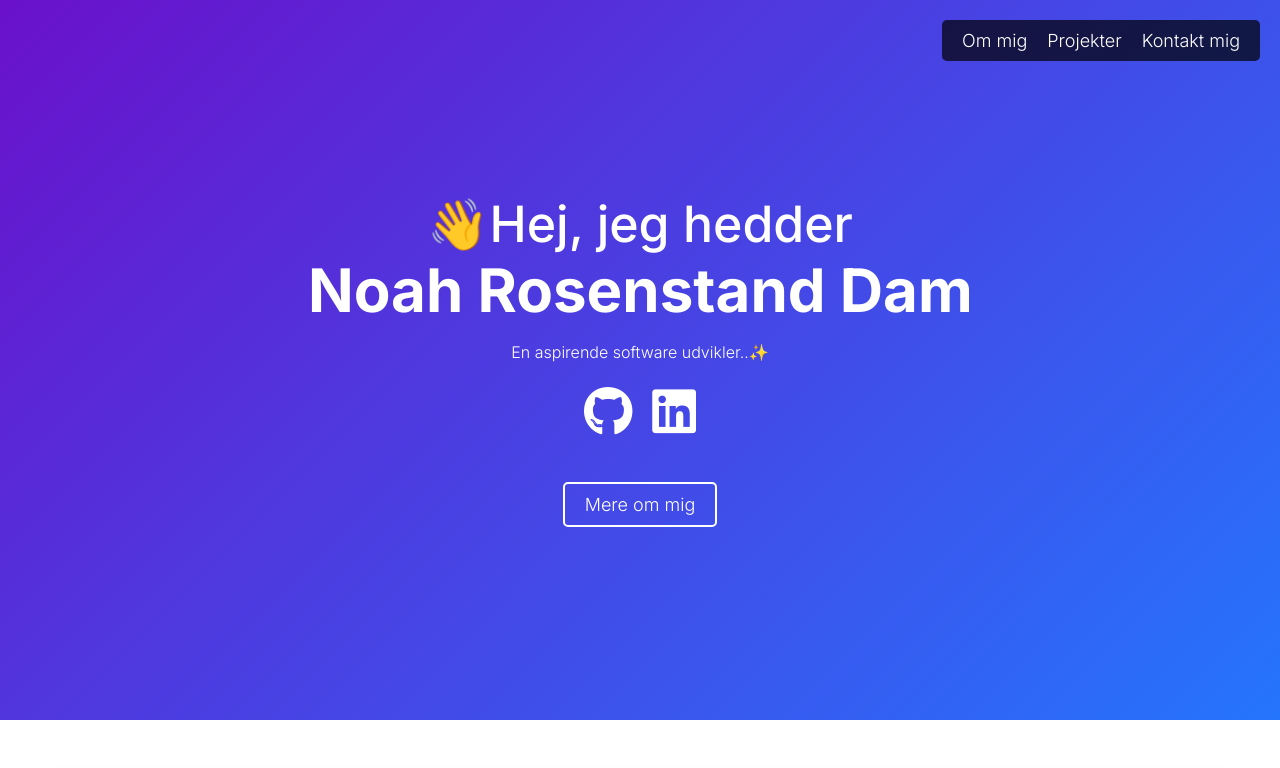
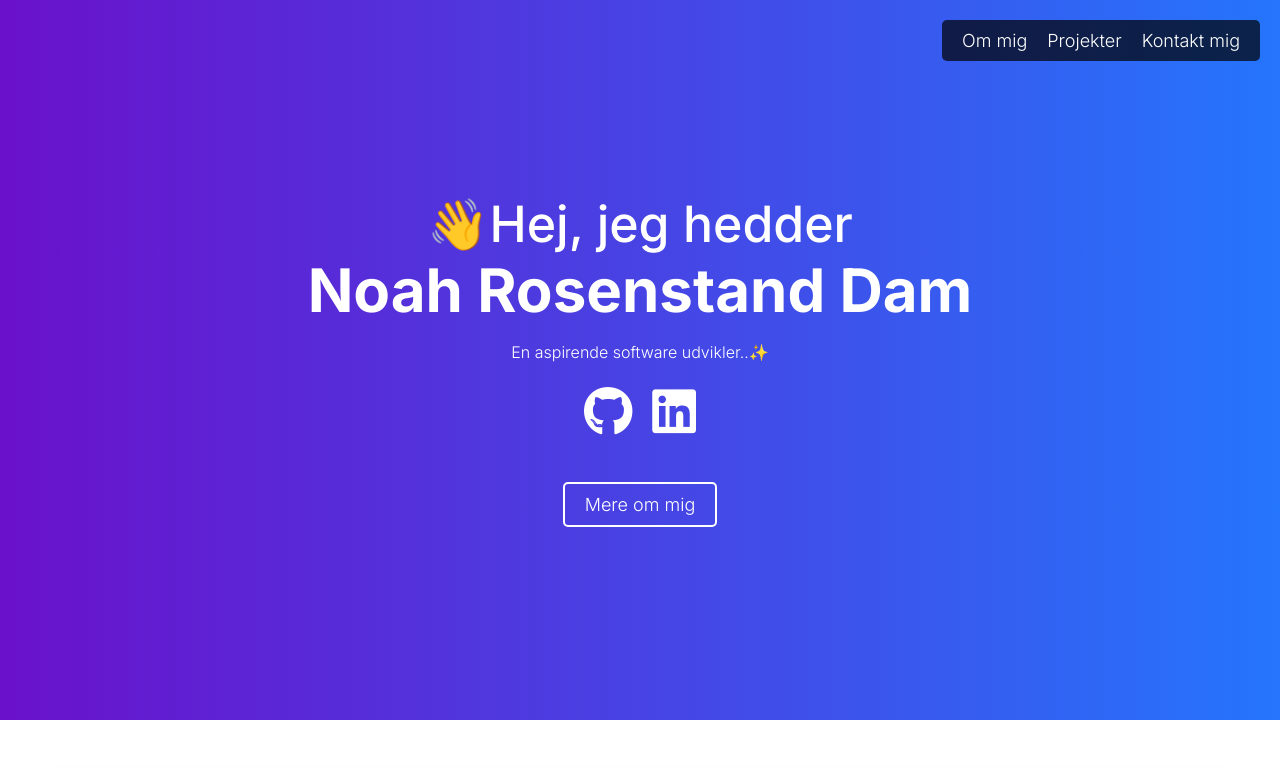
Before and after one commit to noahrdam/reactjs-portofolio-cv-projekt, a React (Vite) app: page / in a window 1280 px wide. Shown: the top 768 px of the page. Built offline with nearby package versions, Linux system fonts and the light colour scheme.

Commit message:
header css changes

```diff
--- a/src/components/Header/Header.css
+++ b/src/components/Header/Header.css
@@ -1,6 +1,6 @@
 .header {
-  background: linear-gradient(135deg, #6a11cb 0%, #2575fc 100%);
-  background-color: #6a11cb; /* Fallback color */
+  background-image: linear-gradient(to right, #6a11cb 0%, #2575fc 100%);
+  background-color: #6a11cb;
   height: 90vh;
   width: 100%;
   display: flex;
@@ -18,10 +18,12 @@
   color: white;
 }
 
-.header-text {
-  font-size: 50px;
-  font-weight: 500;
-  margin: 0;
+.header-text-container {
+  display: inline-block;
+}
+
+.header-text-container:hover .header-title {
+  transform: scale(1.1);
 }
 
 .header-title {
@@ -29,6 +31,12 @@
   font-weight: bold;
   margin: 0;
   transition: transform 0.3s ease;
+}
+
+.header-text {
+  font-size: 50px;
+  font-weight: 500;
+  margin: 0;
 }
 
 .header-paragraph {
@@ -39,7 +47,7 @@
   display: flex;
   justify-content: center;
   gap: 20px;
-  margin-bottom: 20px; /* Add margin-bottom to create space for the button */
+  margin-bottom: 20px;
 }
 
 .header-icon {
@@ -71,11 +79,6 @@
   border-color: white;
 }
 
-.header:hover .header-title {
-  transform: scale(1.1);
-}
-
-/* Remove margin and padding from html and body */
 html,
 body {
   margin: 0;
--- a/src/components/Header/Header.jsx
+++ b/src/components/Header/Header.jsx
@@ -7,9 +7,11 @@ function Header() {
     <header className="header">
       <Navbar />
       <div className="header-content">
-        <h2 className="header-text">👋Hej, jeg hedder</h2>
-        <h1 className="header-title">Noah Rosenstand Dam</h1>
-        <p className="header-paragraph">En aspirende software udvikler..✨</p>
+        <div className="header-text-container">
+          <h2 className="header-text">👋Hej, jeg hedder</h2>
+          <h1 className="header-title">Noah Rosenstand Dam</h1>
+          <p className="header-paragraph">En aspirende software udvikler..✨</p>
+        </div>
         <div className="header-icons">
           <a
             href="https://github.com/noahrdam"
```
